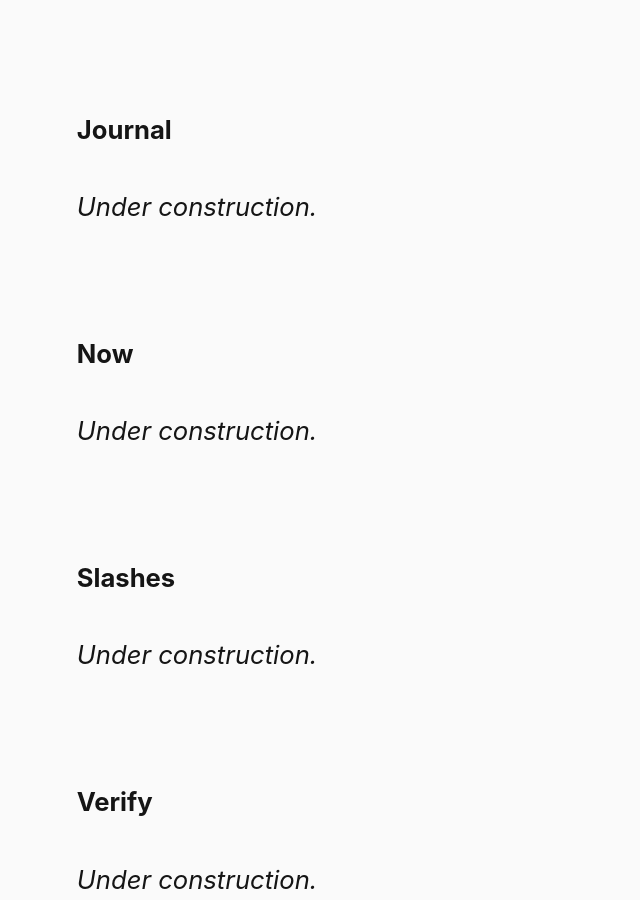
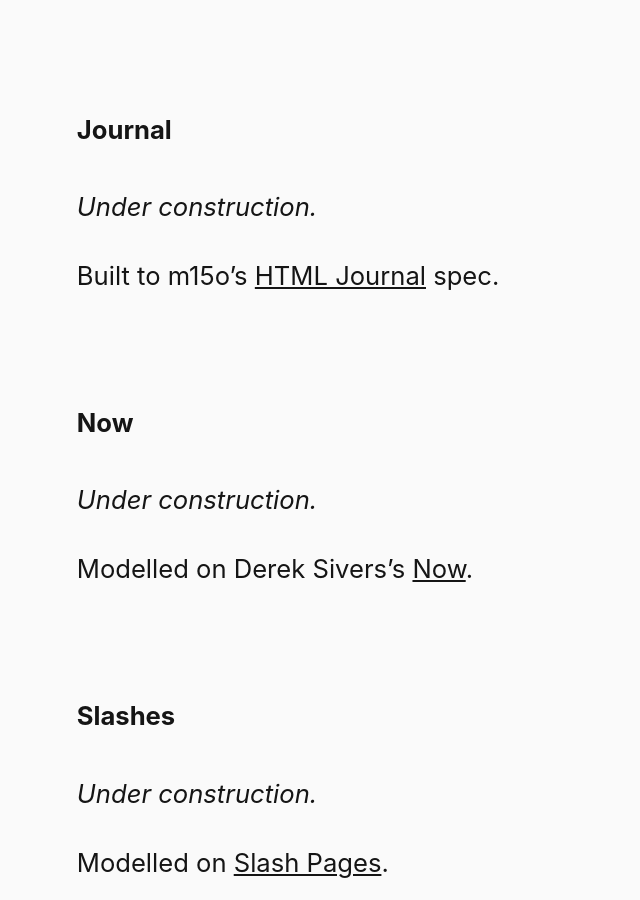
Before and after one commit to steinea/fyi, a Jekyll site: the page built from index.md, in a window 1280 px wide and 900 px high, scrolled down 1240 px. Shown: the whole window, without its empty margins (0-640 px from the left). Built offline with Jekyll 4.4.1, drawn with Linux system fonts in a browser that asks for light colours; some of the changed text lies outside the part shown.

Commit message:
Add context for under construction sections

```diff
--- a/index.md
+++ b/index.md
@@ -18,12 +18,16 @@ permalink: /
 
 *Under construction.*
 
+Built to m15o's [HTML Journal](https://journal.miso.town/) spec.
+
 <br>
 
 
 #### Now
 
 *Under construction.*
+
+Modelled on Derek Sivers's [Now](https://nownownow.com/about).
 
 <br>
 
@@ -32,12 +36,16 @@ permalink: /
 
 *Under construction.*
 
+Modelled on [Slash Pages](https://slashpages.net/).
+
 <br>
 
 
 #### Verify
 
 *Under construction.*
+
+Modelled on Molly White's [Verify](https://www.mollywhite.net/verify/).
 
 <br>
 
```
